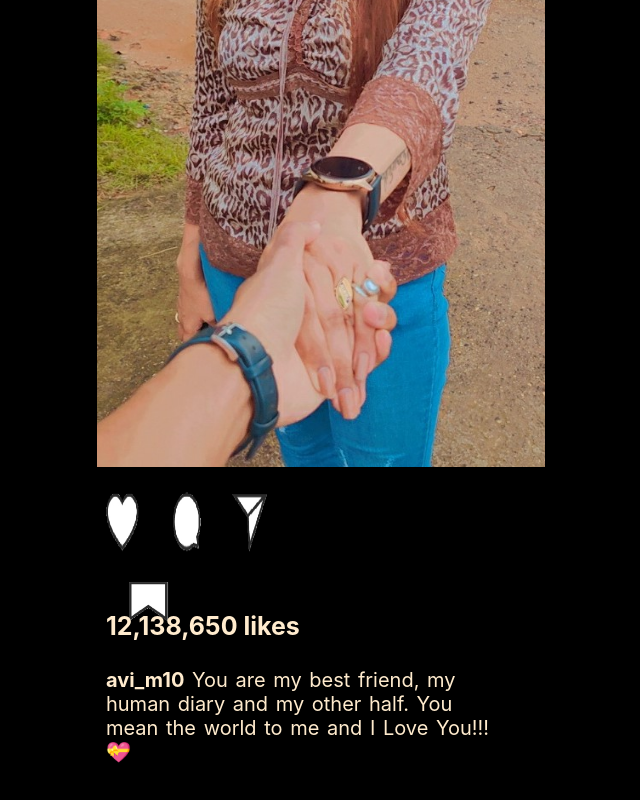
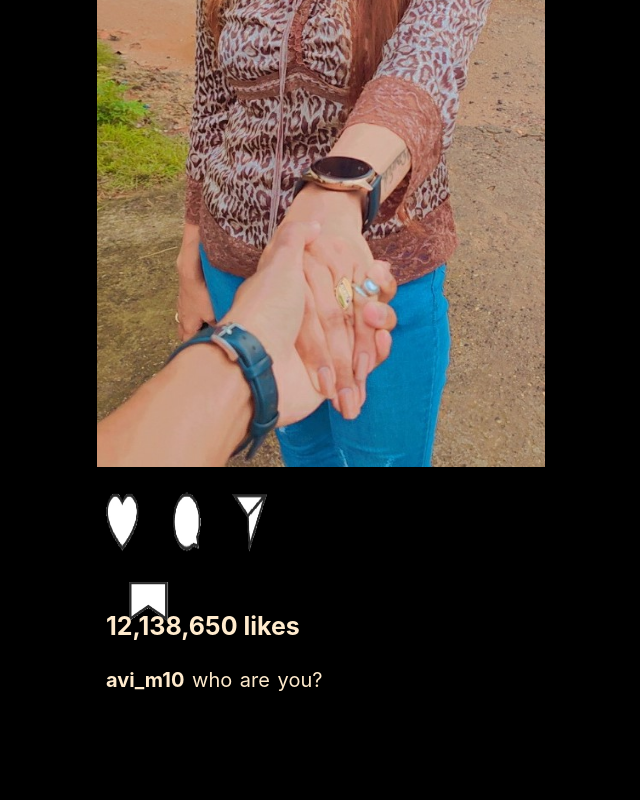
Before and after one commit to S1mpley0p/Final, a plain HTML site: page insta.html in a window 1280 px wide. Shown: the part 520-1320 px from the top of the page, without its empty margins (319-959 px from the left). Drawn offline with Linux system fonts and the light colour scheme.

Commit message:
Update insta.html

```diff
--- a/insta.html
+++ b/insta.html
@@ -31,7 +31,7 @@
                 </div>
                 <div class="caption">12,138,650 likes</div> <br>
                 <b>
-                <div class="maincap">avi_m10</b> You are my best friend, my human diary and my other half. You mean the world to me and I Love You!!! 💝 </div>
+                <div class="maincap">avi_m10</b> who are you? </div>
                 <br><br><br>
             </div>
         </div>
```
